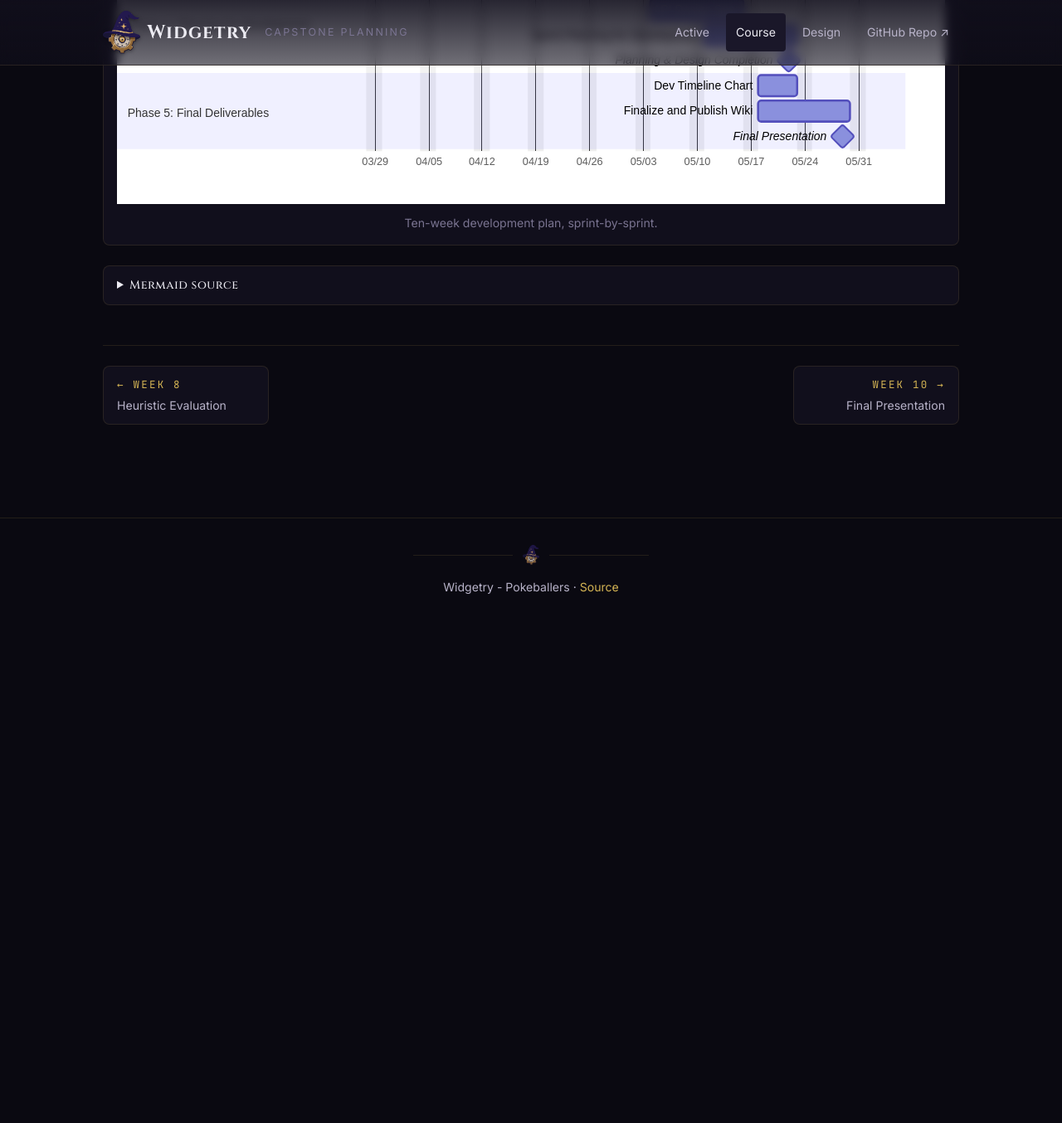
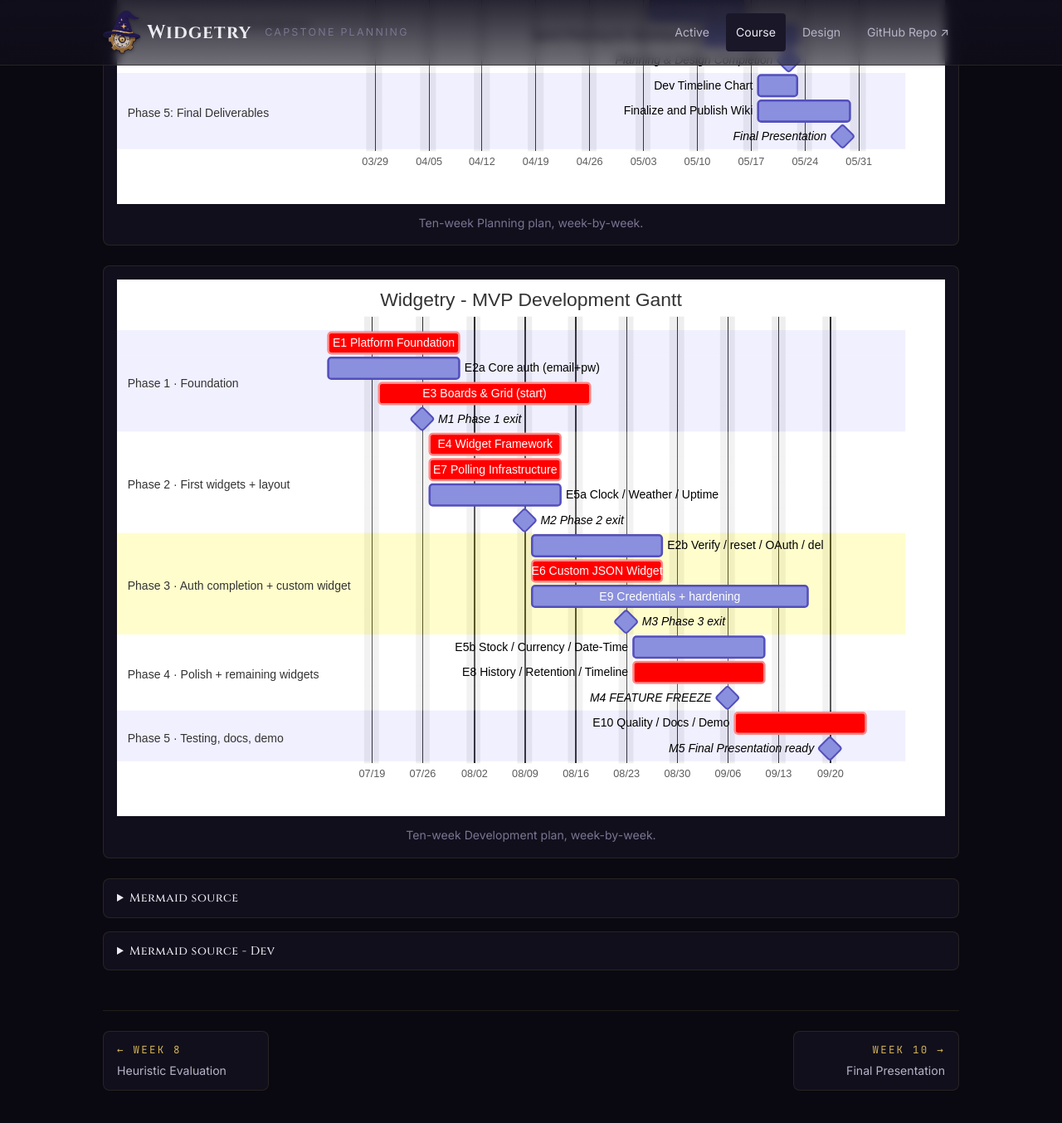
Before and after one commit to DriscollDev/Widgetry, a Jekyll site: the page built from docs/weeks/week-09/deliverable.md, in a window 1280 px wide and 1400 px high, scrolled down 956 px. Shown: the top 1354 px of the window at 83% size. Built offline with Jekyll 4.4.1, drawn with Linux system fonts in a browser that asks for light colours; before the commit the page ends 1707 px from its top, so only the background shows below that; some of the changed lines change nothing that is shown.

Commit message:
Updated Gantt to include Dev timeline

```diff
--- a/docs/weeks/week-09/deliverable.md
+++ b/docs/weeks/week-09/deliverable.md
@@ -19,9 +19,14 @@ the Mermaid source kept underneath; rebuild the image when the source changes.
 -->
 
 <figure class="figure">
-  <img src="{{ '/assets/img/gantt.svg' | relative_url }}" alt="Widgetry development Gantt chart">
-  <figcaption>Ten-week development plan, sprint-by-sprint.</figcaption>
+  <img src="{{ '/assets/img/gantt.svg' | relative_url }}" alt="Widgetry Planning Gantt chart">
+  <figcaption>Ten-week Planning plan, week-by-week.</figcaption>
 </figure>
+<figure class="figure">
+  <img src="{{ '/assets/img/devgantt.svg' | relative_url }}" alt="Widgetry development Gantt chart">
+  <figcaption>Ten-week Development plan, week-by-week.</figcaption>
+</figure>
+
 
 <details>
   <summary>Mermaid source</summary>
@@ -70,3 +75,42 @@ gantt
     Final Presentation                       :milestone, m5, 2026-05-29, 0d
 </code></pre>
 </details>
+<details>
+  <summary>Mermaid source - Dev</summary>
+  <pre><code>
+  mermaid
+  gantt
+    title Widgetry — MVP Epic-Level Gantt (10 weeks, 3 devs)
+    dateFormat YYYY-MM-DD
+    axisFormat %b %d
+    tickInterval 1week
+    weekday monday
+
+    section Sprint 1 · Foundation (W1-2)
+    E1 Platform Foundation            :crit, e1,  2026-06-01, 14d
+    E2a Core auth (email+pw)          :e2a,       2026-06-01, 14d
+    E3 Boards & Grid (start)          :crit, e3,  2026-06-08, 21d
+    M1 Sprint 1 exit                  :milestone, m1, 2026-06-14, 0d
+
+    section Sprint 2 · First widgets + layout (W3-4)
+    E4 Widget Framework               :crit, e4,  2026-06-15, 14d
+    E7 Polling Infrastructure         :crit, e7,  2026-06-15, 14d
+    E5a Clock / Weather / Uptime      :e5a,       2026-06-15, 14d
+    M2 Sprint 2 exit                  :milestone, m2, 2026-06-28, 0d
+
+    section Sprint 3 · Auth completion + custom widget (W5-6)
+    E2b Verify / reset / OAuth / del  :e2b,       2026-06-29, 14d
+    E6 Custom JSON Widget             :crit, e6,  2026-06-29, 14d
+    E9 Credentials + hardening        :e9,        2026-06-29, 28d
+    M3 Sprint 3 exit                  :milestone, m3, 2026-07-12, 0d
+
+    section Sprint 4 · Polish + remaining widgets (W7-8)
+    E5b Stock / Currency / Date-Time  :e5b,       2026-07-13, 14d
+    E8 History / Retention / Timeline :crit, e8,  2026-07-13, 14d
+    M4 FEATURE FREEZE                 :milestone, m4, 2026-07-26, 0d
+
+    section Sprint 5 · Testing, docs, demo (W9-10)
+    E10 Quality / Docs / Demo         :crit, e10, 2026-07-27, 14d
+    M5 Capstone defense ready         :milestone, m5, 2026-08-09, 0d
+</code></pre>
+</details>
```
Also changed, not shown: docs/assets/img/devgantt.svg (added), 1 other file.
